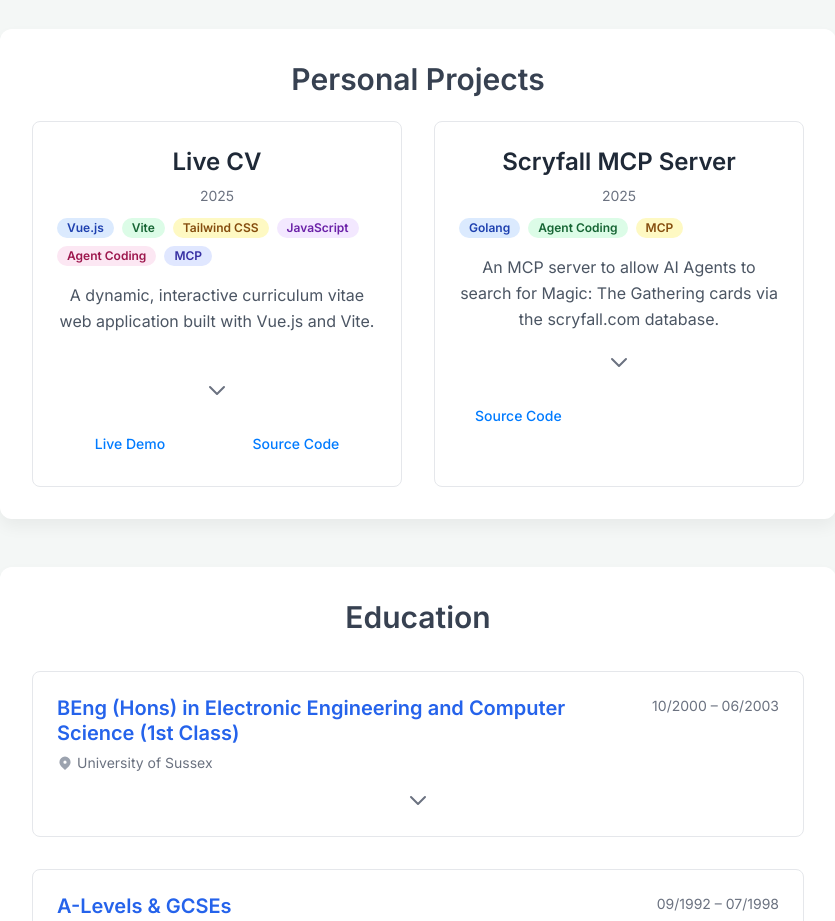
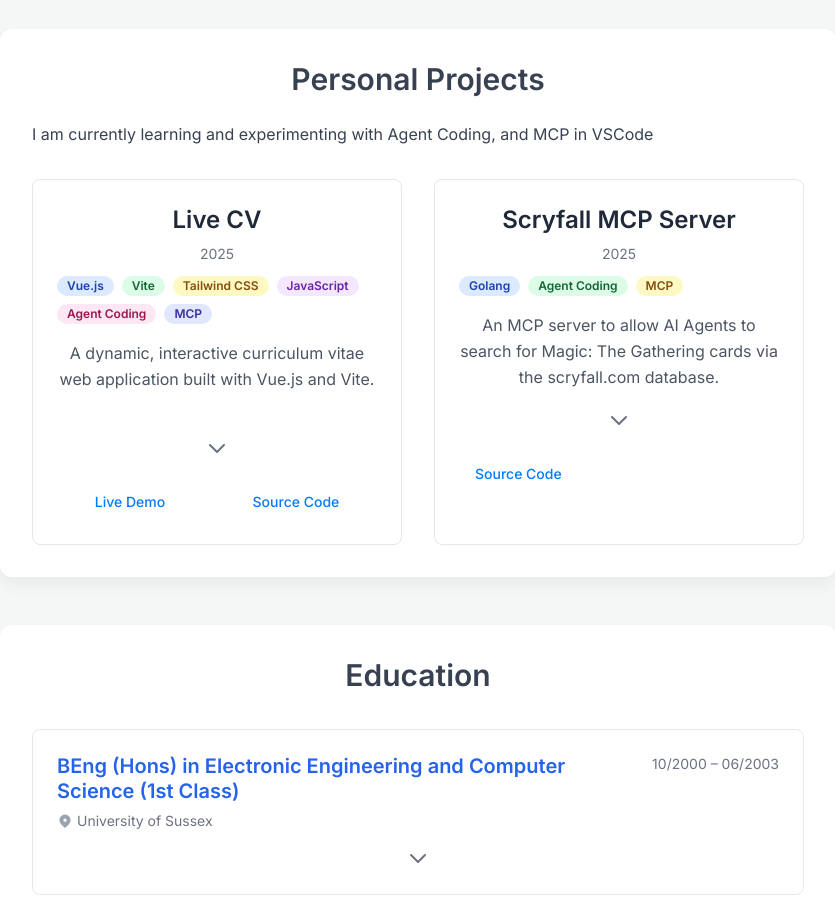
Before and after one commit to levofski/live-cv, a Vue app: page / in a window 1280 px wide. Shown: the part 2200-3121 px from the top of the page, without its empty margins (222-1057 px from the left). Built offline with nearby package versions, Linux system fonts and the light colour scheme.

Commit message:
feat: add projects statement functionality to ProjectsSection - **Files Changed**: `App.vue`, `ProjectsSection.vue`, `projects_statement.md` - **Reason**: Introduced a new projects statement feature, allowing dynamic rendering of project-related markdown content in the ProjectsSection component.

```diff
--- a/src/App.vue
+++ b/src/App.vue
@@ -13,6 +13,7 @@
 const skills = ref({});
 const projects = ref([]);
 const personalStatement = ref("");
+const projectsStatement = ref(""); // Added projectsStatement ref
 const isLoading = ref(true);
 
 async function fetchData() {
@@ -27,6 +28,9 @@
 
     // For Markdown, we use the ?raw suffix to get the raw content
     const statementModule = await import("./data/personal_statement.md?raw");
+    const projectsStatementModule = await import(
+      "./data/projects_statement.md?raw"
+    ); // Added import for projects_statement.md
 
     profile.value = profileModule.default;
     experiences.value = experienceModule.default;
@@ -34,6 +38,7 @@
     skills.value = skillsModule.default;
     projects.value = projectsModule.default;
     personalStatement.value = statementModule.default;
+    projectsStatement.value = projectsStatementModule.default; // Added assignment for projectsStatement
   } catch (error) {
     console.error("Error loading CV data:", error);
   } finally {
@@ -110,6 +115,7 @@
         />
         <ProjectsSection
           :projects="projects"
+          :projectsStatement="projectsStatement"
           class="cv-section fade-in-up"
           style="animation-delay: 1.1s"
         />
--- a/src/components/ProjectsSection.vue
+++ b/src/components/ProjectsSection.vue
@@ -1,11 +1,19 @@
 <script setup>
-import { defineProps, ref } from "vue";
+import { defineProps, ref, computed } from "vue"; // Added computed
+import { marked } from "marked"; // Added marked
 
 const props = defineProps({
   projects: Array,
+  projectsStatement: String, // Added projectsStatement prop
 });
 
 const expanded = ref({});
+
+// Added renderedMarkdown computed property
+const renderedMarkdown = computed(() => {
+  if (!props.projectsStatement) return "";
+  return marked(props.projectsStatement);
+});
 
 function toggleExpand(id) {
   expanded.value[id] = !expanded.value[id];
@@ -27,6 +35,12 @@
 <template>
   <section>
     <h2 class="text-3xl font-semibold text-gray-700 mb-6">Personal Projects</h2>
+    <!-- Added markdown display div -->
+    <div
+      v-if="renderedMarkdown"
+      class="prose prose-lg max-w-none text-gray-700 leading-relaxed mb-8 text-left"
+      v-html="renderedMarkdown"
+    ></div>
     <div class="grid grid-cols-1 md:grid-cols-2 gap-8">
       <div
         v-for="project in projects"
@@ -54,7 +68,9 @@
               {{ tech }}
             </span>
           </div>
-          <p class="text-gray-600 leading-relaxed mb-4 min-h-[5rem] max-h-20 overflow-y-auto">
+          <p
+            class="text-gray-600 leading-relaxed mb-4 min-h-[5rem] max-h-20 overflow-y-auto"
+          >
             {{ project.summary }}
           </p>
 
--- /dev/null
+++ b/src/data/projects_statement.md
@@ -0,0 +1 @@
+I am currently learning and experimenting with Agent Coding, and MCP in VSCode
```
